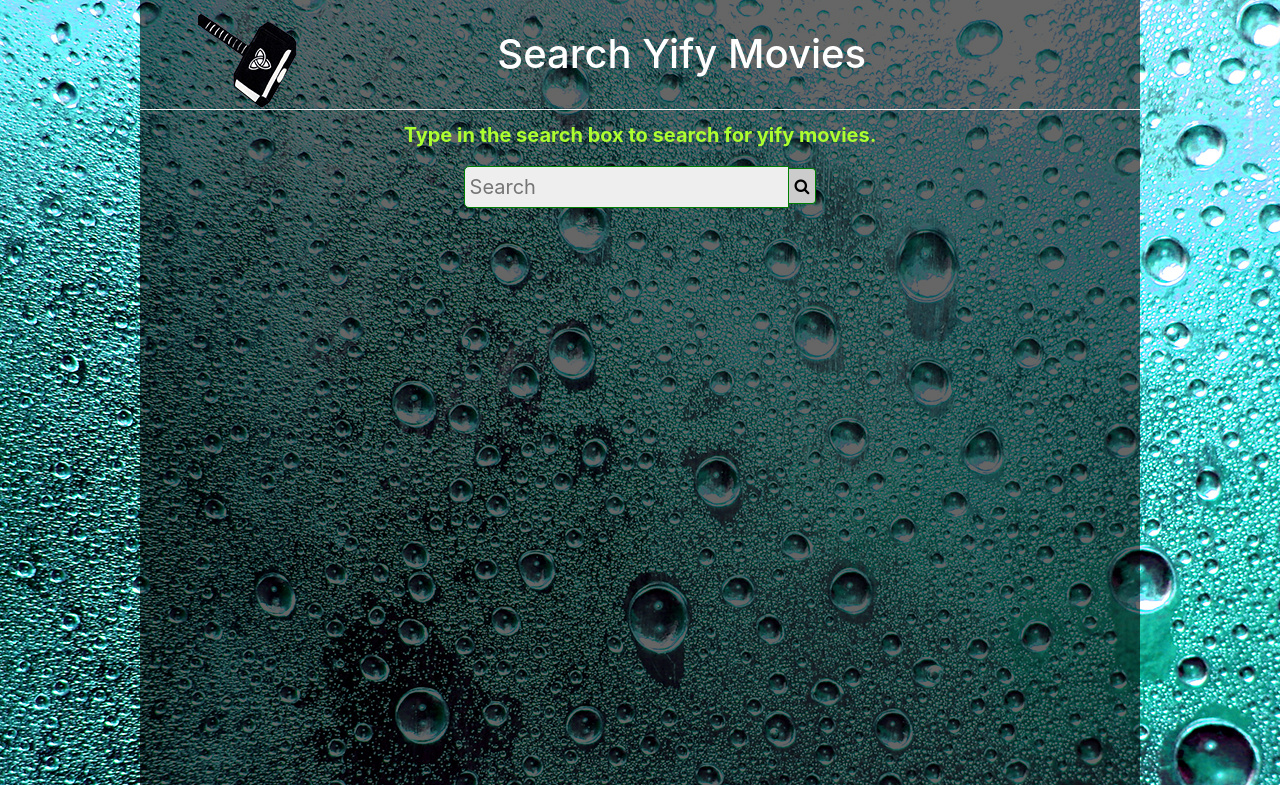
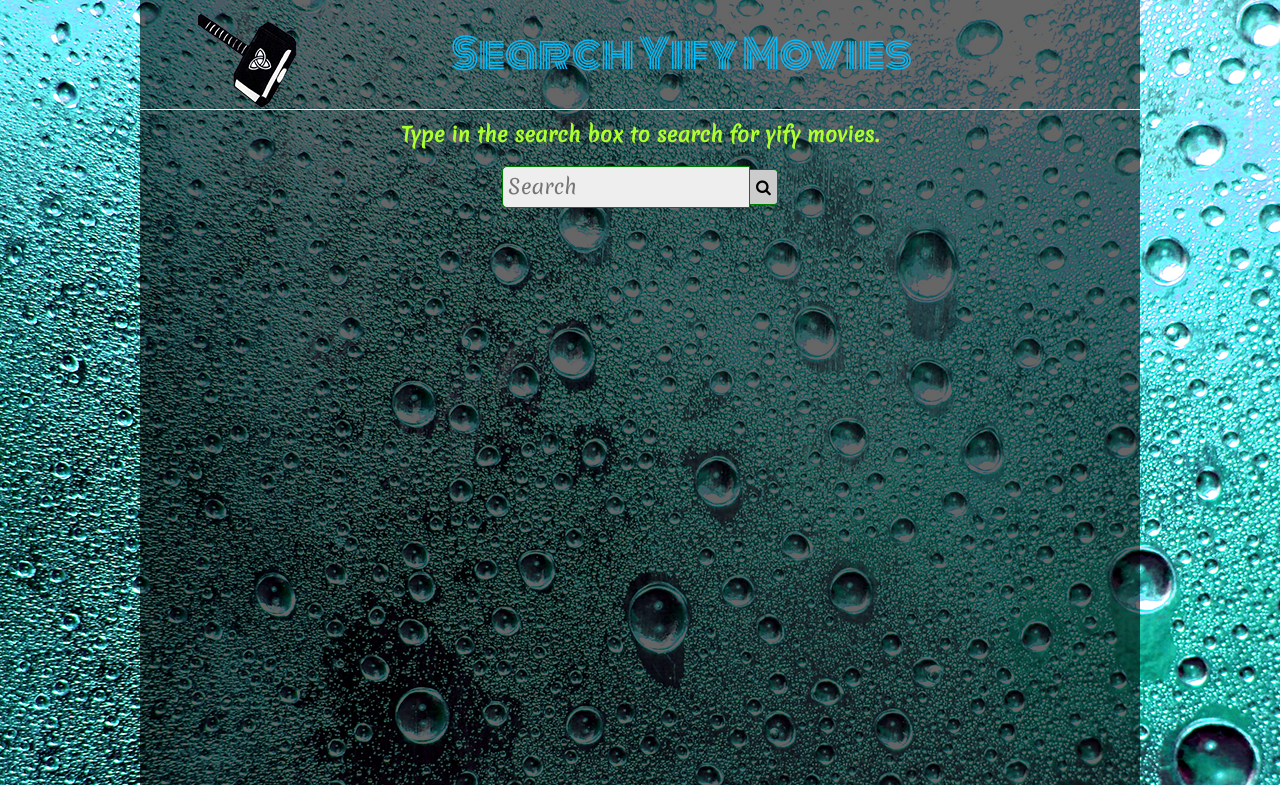
Before and after one commit to ZulluBalti/Yify-api, a PHP site: page / in a window 1280 px wide. Shown: the top 785 px of the page. Run offline with PHP 8.4, Linux system fonts and the light colour scheme.

Commit message:
Change fonts

```diff
--- a/Assests/style.css
+++ b/Assests/style.css
@@ -1,6 +1,7 @@
 body{
     background: url("../images/bg.jpg");
     background-position:  cover;
+    font-family: 'Merienda', serif
 }
 .container{
     width: 1000px; min-height: 786px;
@@ -15,6 +16,9 @@ body{
 .header h1{
     margin-top: 20px;
     margin-left: -40px;
+    color: deepskyblue;
+    font-family: "Monoton","serif",  "lobster";
+    cursor: none;
 }
 .boxes{
     font-size: 20px;
@@ -34,7 +38,7 @@ input:focus{
 }
 .btn{
     border: 1px solid green; border-left: none;
-    padding: 5px 6px; margin-bottom: 6px;
+    padding: 5px 6px; margin-bottom: 3px;
     border-top-left-radius: 0; border-bottom-left-radius: 0;
     background: #ccc;
 }
@@ -43,7 +47,7 @@ input:focus{
     background: #bbb;
 }
 #movies .row{
-    height: 200px;
+    height: 200px; line-height: 1.5;
     margin-bottom: 20px;
     color: white;
     overflow: hidden;
--- a/index.html
+++ b/index.html
@@ -8,6 +8,7 @@
         <link rel="icon" type="image/png" href="images/mini-logo.png">
         <link rel="stylesheet" href="Assests/bootstrap.min.css">
         <link rel="stylesheet" href="Assests/style.css">
+        <link href="https://fonts.googleapis.com/css?family=Kaushan+Script|Lobster|Merienda|Monoton|Permanent+Marker" rel="stylesheet">
         <link rel="stylesheet" href="https://cdnjs.cloudflare.com/ajax/libs/font-awesome/4.7.0/css/font-awesome.min.css">
     </head>
     <!-- end of head-->
```
